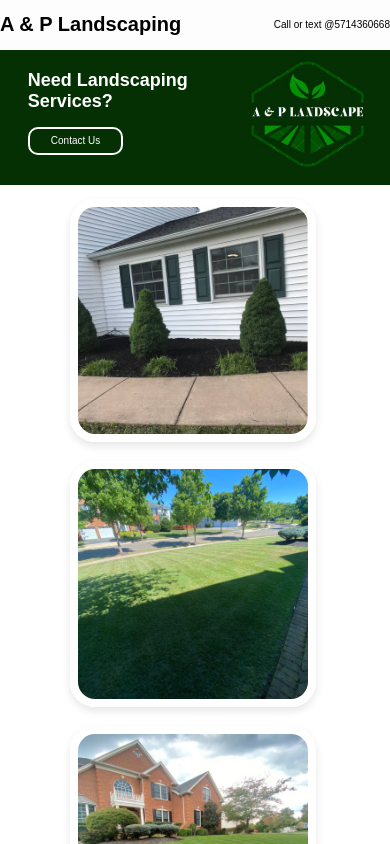
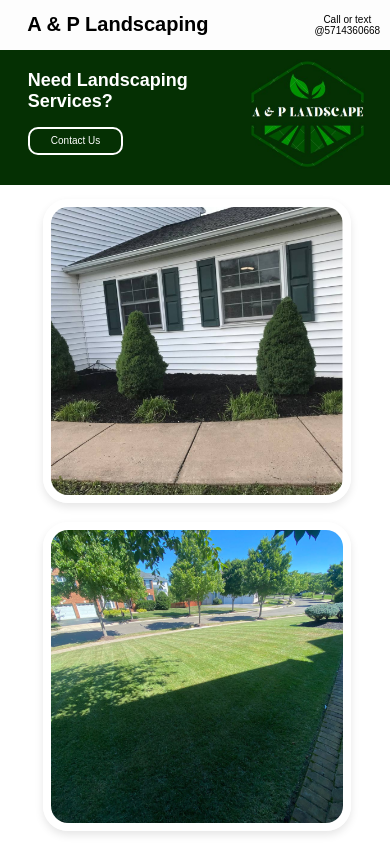
Before and after one commit to amitmalakariitb/AP-Landscaping, a website: page public/index.html in a window 390 px wide. Shown: the top 844 px of the page. Drawn offline with Linux system fonts and the light colour scheme.

Commit message:
Modifications in the css

```diff
--- a/public/index.html
+++ b/public/index.html
@@ -13,6 +13,8 @@
     <div class="navbar">
         <div class="brand">
             <h1>A & P Landscaping</h1>
+        </div>
+        <div class="contact">
             <p>Call or text @5714360668</p>
         </div>
     </div>
--- a/public/styles.css
+++ b/public/styles.css
@@ -6,6 +6,8 @@ body {
 }
 
 .navbar {
+    display: flex;
+    justify-content: space-between;
     background-color: #fdfdfd;
     color: #000000;
     padding: 0px;
@@ -13,6 +15,14 @@ body {
 }
 
 .navbar .brand {
+    display: flex;
+    justify-content: space-between;
+    margin-left: 80px;
+    margin-right: 80px;
+    align-items: center;
+}
+
+.navbar .contact {
     display: flex;
     justify-content: space-between;
     margin-left: 80px;
@@ -41,8 +51,8 @@ body {
     border: 2px solid white;
     border-radius: 10px;
     padding: 7px 25px 7px 25px;
-    margin-top: -50px;
-    margin-left: 100px;
+    margin-top: 0%;
+    margin-left: 35%;
 }
 
 .button-container button {
@@ -142,6 +152,7 @@ body {
     text-align: left;
     font-size: 14px;
     margin-bottom: 7px;
+    margin-left: 3px;
 }
 
 .left-field input,
@@ -209,12 +220,24 @@ button[type="submit"] {
     }
 
     .navbar .brand {
+        flex: 70% !important;
         width: 100%;
         text-align: center;
         font-size: 10px;
-        margin-left: 0px;
+        margin-left: 7%;
         margin-right: 0px;
     }
+
+    .navbar .contact {
+        flex: 30% !important;
+        width: 100%;
+        text-align: center;
+        font-size: 10px;
+        margin-left: 20%;
+        margin-right: 0px;
+
+    }
+
 
     .services {
         margin: 0;
@@ -255,10 +278,11 @@ button[type="submit"] {
     }
 
     .gallery-item img {
+        width: 75%;
         margin-top: 0px;
-        margin-right: 15%;
+        margin-right: 11%;
         margin-bottom: 5px;
-        margin-left: 18%;
+        margin-left: 11%;
     }
 
     .contact-form {
```
